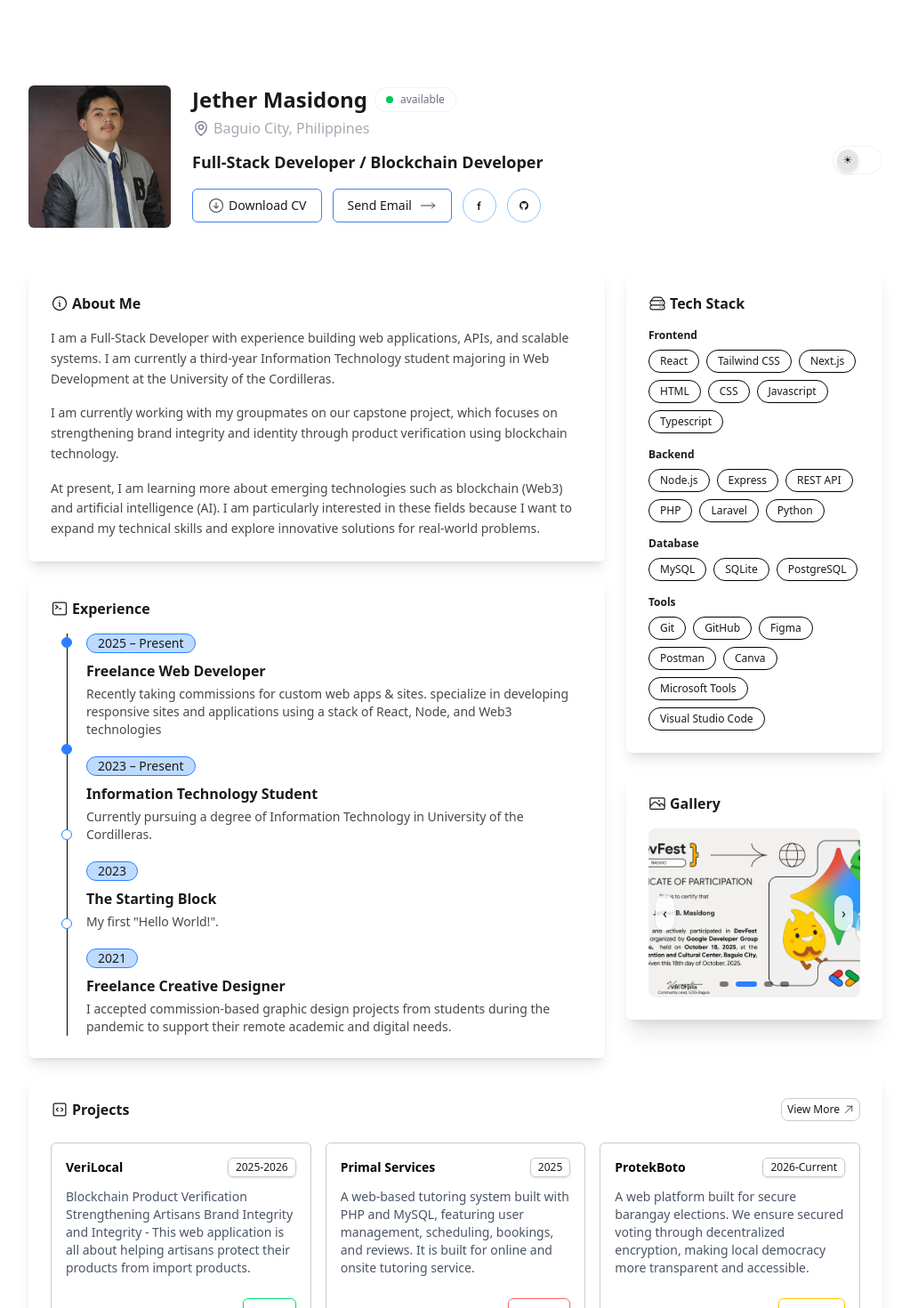
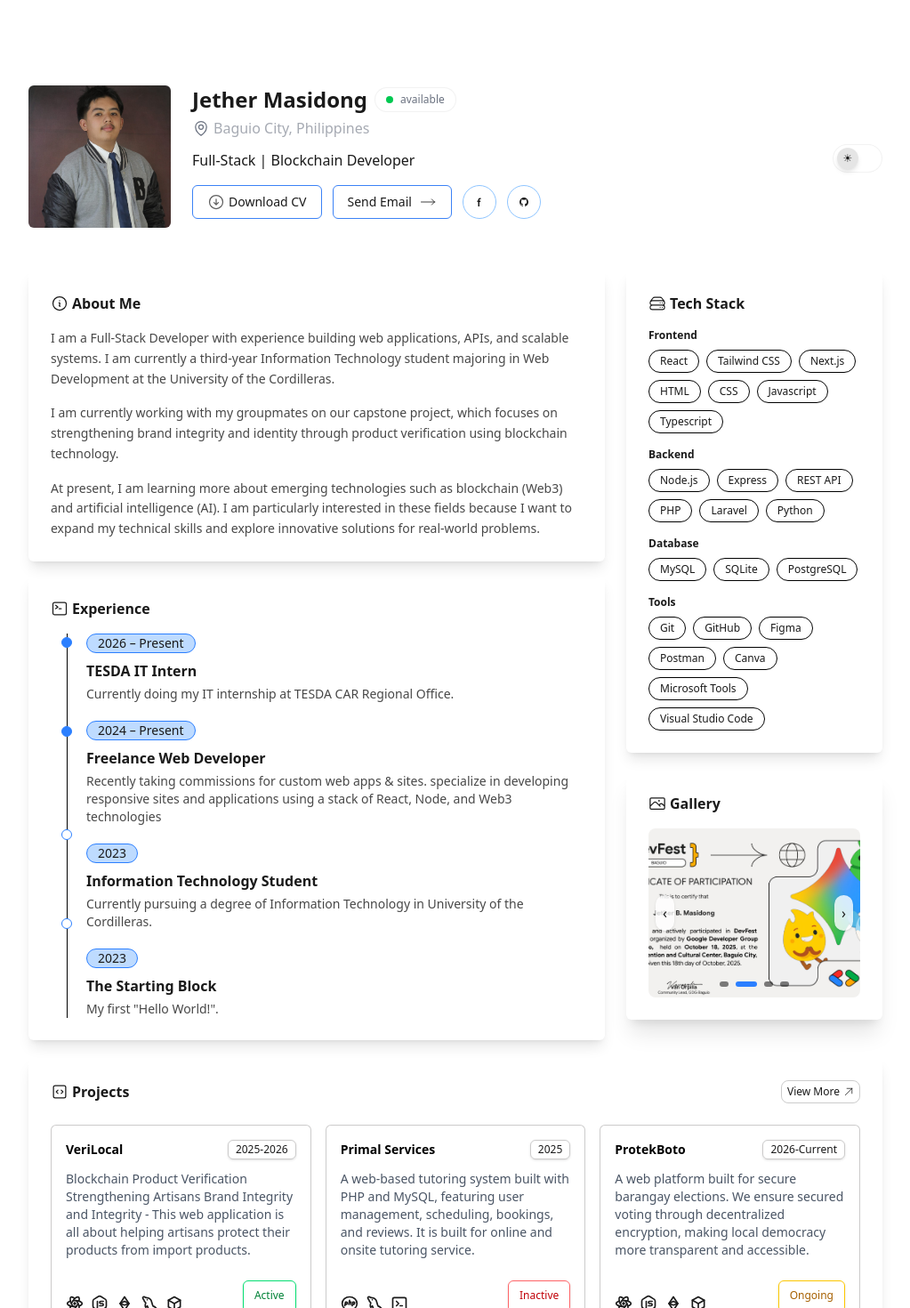
Before and after one commit to jethermasidong/professional-portfolio, a React (Vite) app: page / in a window 1280 px wide. Shown: the top 1470 px of the page at 89% size, without its empty margins (128-1151 px from the left). Built offline with nearby package versions, Linux system fonts and the light colour scheme.

Commit message:
Progress: Update and Fixed the Experience part

```diff
--- a/src/components/Experience.jsx
+++ b/src/components/Experience.jsx
@@ -15,28 +15,28 @@ export default function Experience() {
         <div className="absolute left-4.5 top-0 h-full w-[1px] bg-[var(--experienceline)]" />
 
          <span className="absolute left-4.5 top-1 w-3 h-3 rounded-full bg-blue-500 border border-blue-500 hover:bg-blue-500 transition hover:scale-110 transition-transform duration-300 -translate-x-1/2" />
-        <p className=" text-sm text-[var(--text)] border border-blue-500 px-3 w-fit rounded-xl mb-2 bg-[var(--experiencecard)]">2025 – Present</p>
+        <p className=" text-sm text-[var(--text)] border border-blue-500 px-3 w-fit rounded-xl mb-2 bg-[var(--experiencecard)]">2026 – Present</p>
+        <h3 className="font-semibold text-base"> TESDA IT Intern</h3>
+            <p className="mt-1 text-sm font-satoshi opacity-80">
+              Currently doing my IT internship at TESDA CAR Regional Office.
+            </p>
+          <span className="absolute left-4.5 top-26 w-3 h-3 rounded-full bg-blue-500 border border-blue-500 hover:bg-blue-600 transition hover:scale-110 transition-transform duration-300 -translate-x-1/2" />
+        <p className="mt-5 text-sm text-[var(--text)] border border-blue-500 px-3 w-fit rounded-xl mb-2 bg-[var(--experiencecard)]">2024 – Present</p>
         <h3 className="font-semibold text-base">Freelance Web Developer</h3>
             <p className="mt-1 text-sm font-satoshi opacity-80">
               Recently taking commissions for custom web apps & sites. specialize in developing responsive sites and applications using a stack of React, Node, and Web3 technologies
             </p>
-          <span className="absolute left-4.5 top-31 w-3 h-3 rounded-full bg-blue-500 border border-blue-500 hover:bg-blue-600 transition hover:scale-110 transition-transform duration-300 -translate-x-1/2" />
-        <p className="mt-5 text-sm text-[var(--text)] border border-blue-500 px-3 w-fit rounded-xl mb-2 bg-[var(--experiencecard)]">2023 – Present</p>
+          <span className="absolute left-4.5 top-55 w-3 h-3 rounded-full bg-white border border-blue-500 hover:bg-blue-600 transition hover:scale-110 transition-transform duration-300 -translate-x-1/2" />
+        <p className="mt-5 text-sm text-[var(--text)] border border-blue-500 px-3 w-fit rounded-xl mb-2 bg-[var(--experiencecard)]">2023</p>
         <h3 className="font-semibold text-base">Information Technology Student</h3>
             <p className="mt-1 text-sm font-satoshi opacity-80">
-              Currently pursuing a degree of Information Technology in University of the Cordilleras.
+               Currently pursuing a degree of Information Technology in University of the Cordilleras.
             </p>
-          <span className="absolute left-4.5 top-55 w-3 h-3 rounded-full bg-white border border-blue-500 hover:bg-blue-600 transition hover:scale-110 transition-transform duration-300 -translate-x-1/2" />
+        <span className="absolute left-4.5 top-80 w-3 h-3 rounded-full bg-white border border-blue-500 hover:bg-blue-600 transition hover:scale-110 transition-transform duration-300 -translate-x-1/2" />
         <p className="mt-5 text-sm text-[var(--text)] border border-blue-500 px-3 w-fit rounded-xl mb-2 bg-[var(--experiencecard)]">2023</p>
         <h3 className="font-semibold text-base">The Starting Block</h3>
             <p className="mt-1 text-sm font-satoshi opacity-80">
               My first "Hello World!".
-            </p>
-        <span className="absolute left-4.5 top-80 w-3 h-3 rounded-full bg-white border border-blue-500 hover:bg-blue-600 transition hover:scale-110 transition-transform duration-300 -translate-x-1/2" />
-        <p className="mt-5 text-sm text-[var(--text)] border border-blue-500 px-3 w-fit rounded-xl mb-2 bg-[var(--experiencecard)]">2021</p>
-        <h3 className="font-semibold text-base">Freelance Creative Designer</h3>
-            <p className="mt-1 text-sm font-satoshi opacity-80">
-              I accepted commission-based graphic design projects from students during the pandemic to support their remote academic and digital needs.
             </p>
       </div>
     </div>
--- a/src/components/Hero.jsx
+++ b/src/components/Hero.jsx
@@ -57,9 +57,9 @@ export default function Hero({theme, setTheme}) {
           </div>
 
           <div className="flex flex-col sm:flex-row sm:items-center sm:justify-between w-full max-w-4xl gap-3 mb-3">
-            <button className="group relative mt-1 pt-1 pb-1 inline-block overflow-hidden text-lg font-semibold text-black/50">
+            <button className="group relative mt-1 pt-1 pb-1 inline-block overflow-hidden text-md font-medium text-black/50">
               <span className="block text-[var(--text)]">
-                Full-Stack Developer / Blockchain Developer
+                Full-Stack | Blockchain Developer
               </span>
             </button>
 
```
